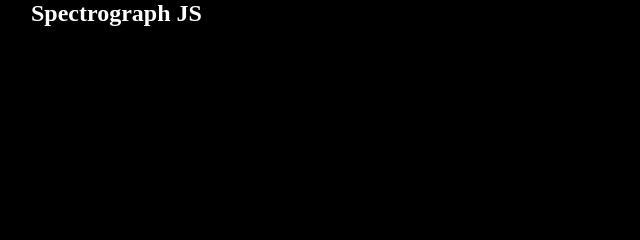
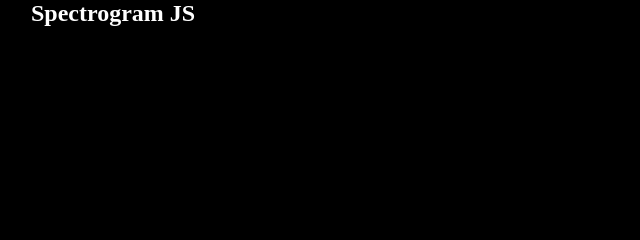
Before and after one commit to toakleaf/spectrogramJS, a website built with webpack: page dist/index.html in a window 1280 px wide. Shown: the top 240 px of the page, 9-649 px from the left. Built offline with nearby package versions, Linux system fonts and the light colour scheme.

Commit message:
pulled index

```diff
--- a/dist/index.html
+++ b/dist/index.html
@@ -55,7 +55,7 @@
   <link rel="shortcut icon" href="favicon.ico"></head>
   <body>
     <menu>
-      <h2>Spectrograph JS</h2>
+      <h2>Spectrogram JS</h2>
     </menu>
     <h1 id="start">Click to Start</h1>
     <canvas id="mouse"> </canvas>
```
